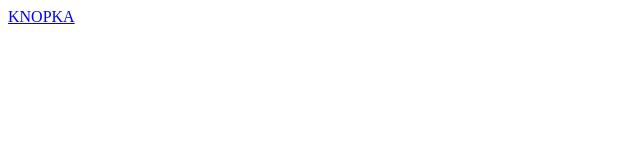
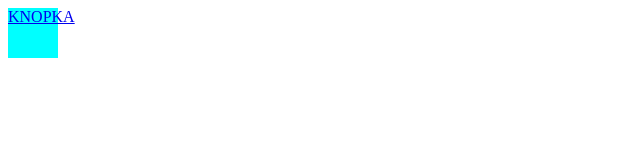
Before and after one commit to artem-pa/tegeran, a plain HTML site: page index.html in a window 1280 px wide. Shown: the whole page, without its empty margins (0-640 px from the left). Drawn offline with Linux system fonts and the light colour scheme.

Commit message:
Update index.html

```diff
--- a/index.html
+++ b/index.html
@@ -7,7 +7,7 @@
     <title>Document</title>
 </head>
 <body>
-    <a href="https://t.me/share/url?url= &text=текст SWEET.TV ще текст">KNOPKA</a>
+    <a class="btn" href="https://t.me/share/url?url= &text=текст SWEET.TV ще текст">KNOPKA</a>
     <style>
         .btn {
             display: block;
```
